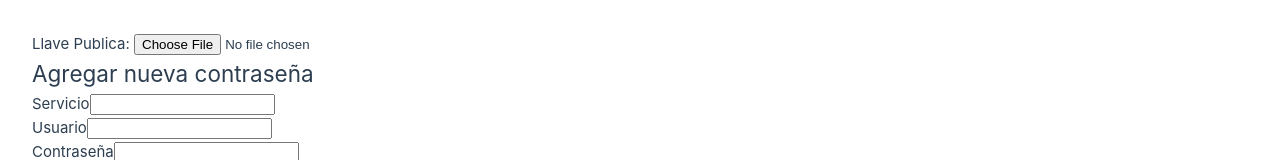
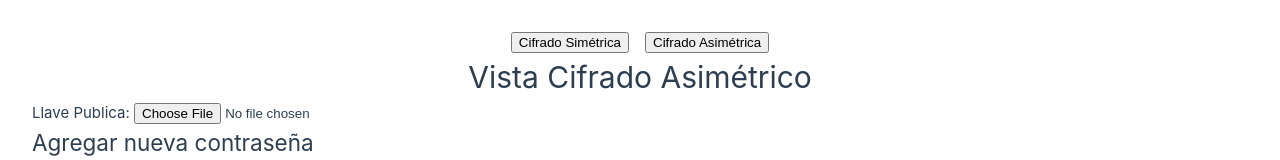
Before and after one commit to RMP11/front.gestor-contrasenias, a Vue app: page /vault-asimetric in a window 1280 px wide. Shown: the top 160 px of the page. Built offline with nearby package versions, Linux system fonts and the light colour scheme; no server answers; the HTML template or start-up script is replaced by a standard one.

Commit message:
feat: agregue un menu

```diff
--- a/src/App.vue
+++ b/src/App.vue
@@ -3,6 +3,10 @@ import { RouterView } from 'vue-router'
 </script>
 
 <template>
+  <div style="display: flex; gap: 1rem; width: 100%; justify-content: center">
+    <button @click="$router.push({ name: 'vault' })">Cifrado Simétrica</button>
+    <button @click="$router.push({ name: 'vault-asimetric' })">Cifrado Asimétrica</button>
+  </div>
   <RouterView />
 </template>
 
--- a/src/router/index.ts
+++ b/src/router/index.ts
@@ -7,13 +7,13 @@ const router = createRouter({
   routes: [
     {
       path: '/',
-      name: 'home',
+      name: 'vault',
       component: VaultView,
     },
 
     {
       path: '/vault-asimetric',
-      name: 'vault',
+      name: 'vault-asimetric',
       component: VaultAsimetricView,
     },
   ],
--- a/src/views/VaultAsimetricView.vue
+++ b/src/views/VaultAsimetricView.vue
@@ -136,7 +136,9 @@ async function submitVaultItem() {
 }
 
 async function getVault() {
-  const respuesta = await axios.get<VaultItemType[]>(`/vault/${userId}`)
+  const respuesta = await axios.get<VaultItemType[]>(`/vault/${userId}`, {
+    params: { algorithm: 'RSA-OAEP' },
+  })
 
   const privateKey = await getPrivateKey()
   if (!privateKey) {
@@ -168,6 +170,7 @@ onMounted(() => {
 </script>
 
 <template>
+  <h1 style="text-align: center">Vista Cifrado Asimétrico</h1>
   <div class="flex">
     <strong>Llave Publica: </strong>
     <input
--- a/src/views/VaultView.vue
+++ b/src/views/VaultView.vue
@@ -109,7 +109,9 @@ type VaultItemType = {
 async function getVault() {
   const masterPassword = 'contraseñaMaestraDelUsuario'
 
-  const respuesta = await axios.get<VaultItemType[]>(`/vault/${userId}`)
+  const respuesta = await axios.get<VaultItemType[]>(`/vault/${userId}`, {
+    params: { algorithm: 'AES-GCM' },
+  })
 
   const salt = 'salt123'
   const key = await deriveMasterKey(masterPassword, salt)
@@ -138,6 +140,7 @@ onMounted(async () => {
 </script>
 
 <template>
+  <h1 style="text-align: center">Vista Cifrado Simétrico</h1>
   <div class="vault-form">
     <h2>Agregar nueva contraseña</h2>
     <form @submit.prevent="submitVaultItem">
```
